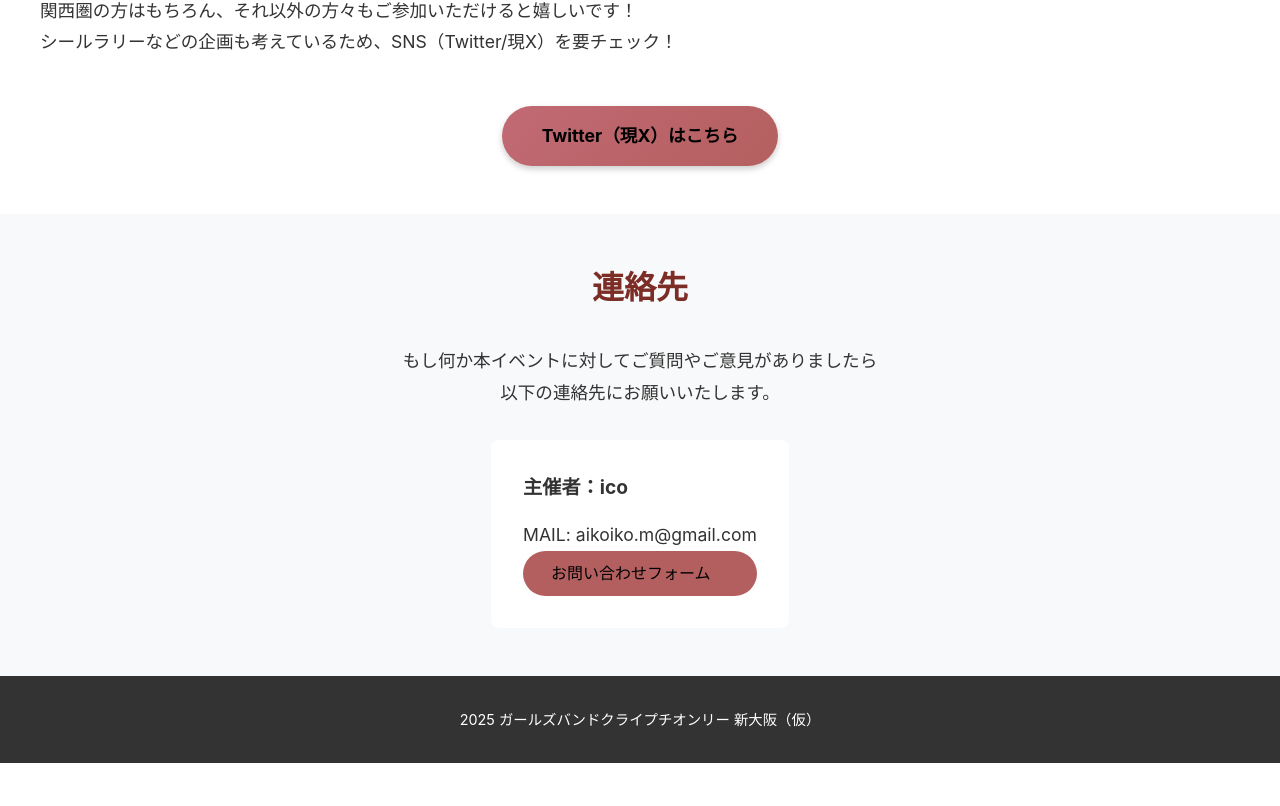
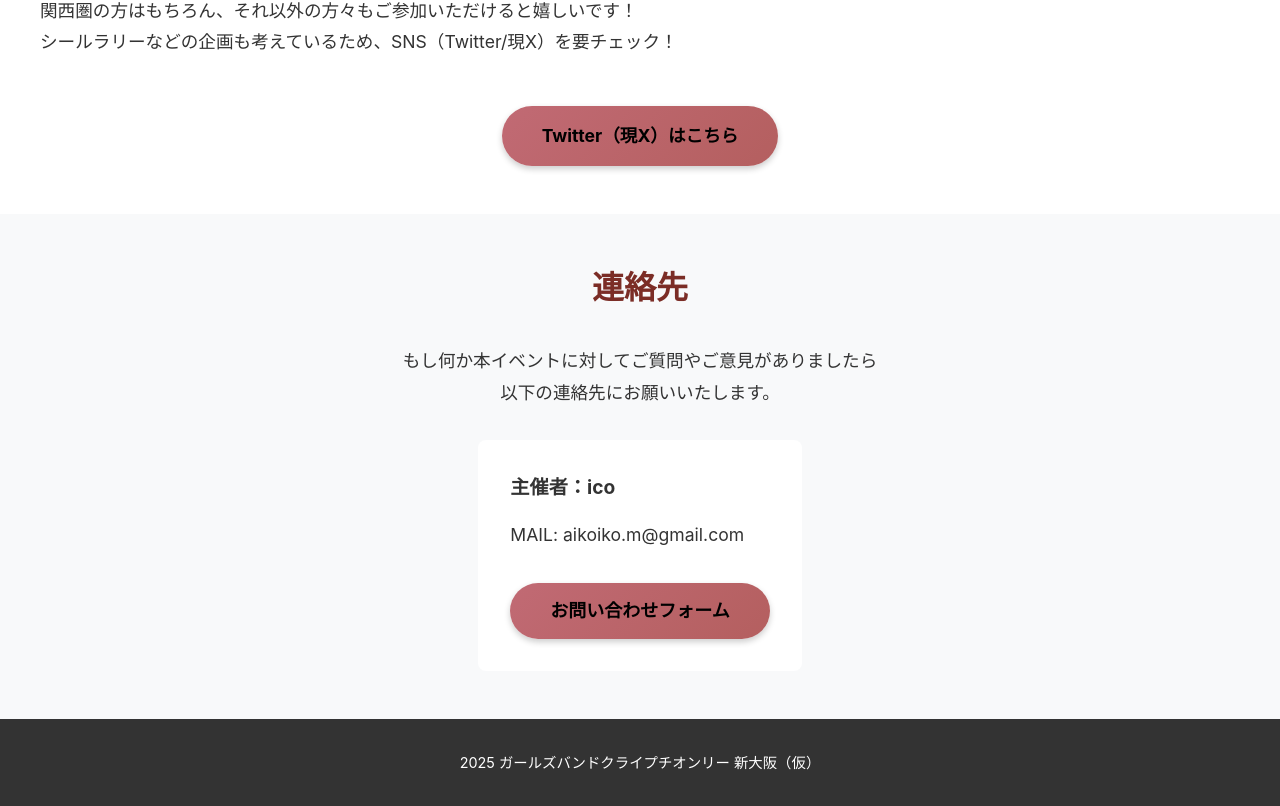
Before and after one commit to aikoikom/gbc_shinoosaka, a Next.js app: page / in a window 1280 px wide. Shown: the part 3180-3986 px from the top of the page. Before the commit the page ends 3943 px from the top, so only its background shows below. Built offline with nearby package versions, Linux system fonts and the light colour scheme.

Commit message:
Update Contact.module.css

```diff
--- a/components/Contact/Contact.module.css
+++ b/components/Contact/Contact.module.css
@@ -50,13 +50,34 @@
   color: #666;
 }
 
-.contactbutton {
-  border-radius: 9999px;
-  background-color: #b45f5f;
-  color: #000;
-  padding: 10px 28px;
+
+.buttonarea {
+  text-align: center;   /* 中央寄せ */
+  margin-top: 2rem;     /* 上に少し余白（お好みで） */
 }
 
+/* ボタンの見た目とサイズ */
+.contactbutton {
+  display: inline-block;
+  padding: 14px 40px;
+  font-size: clamp(14px, 2vw, 18px);
+  background: linear-gradient(135deg, #c16a74 0%, #b45f5f 100%);
+  color: #000;
+  font-weight: 700;
+  border: none;
+  border-radius: 9999px;
+  text-decoration: none;
+  box-shadow: 0 3px 6px rgba(0,0,0,0.2);
+  transition: all 0.25s ease;
+  cursor: pointer;
+}
+
+/* ホバー時の演出 */
+.contactbutton:hover {
+  background: linear-gradient(135deg, #d57c83 0%, #c16a74 100%);
+  transform: translateY(-2px);
+  box-shadow: 0 4px 10px rgba(0,0,0,0.25);
+}
 
 @media (max-width: 768px) {
   .heading {
```
